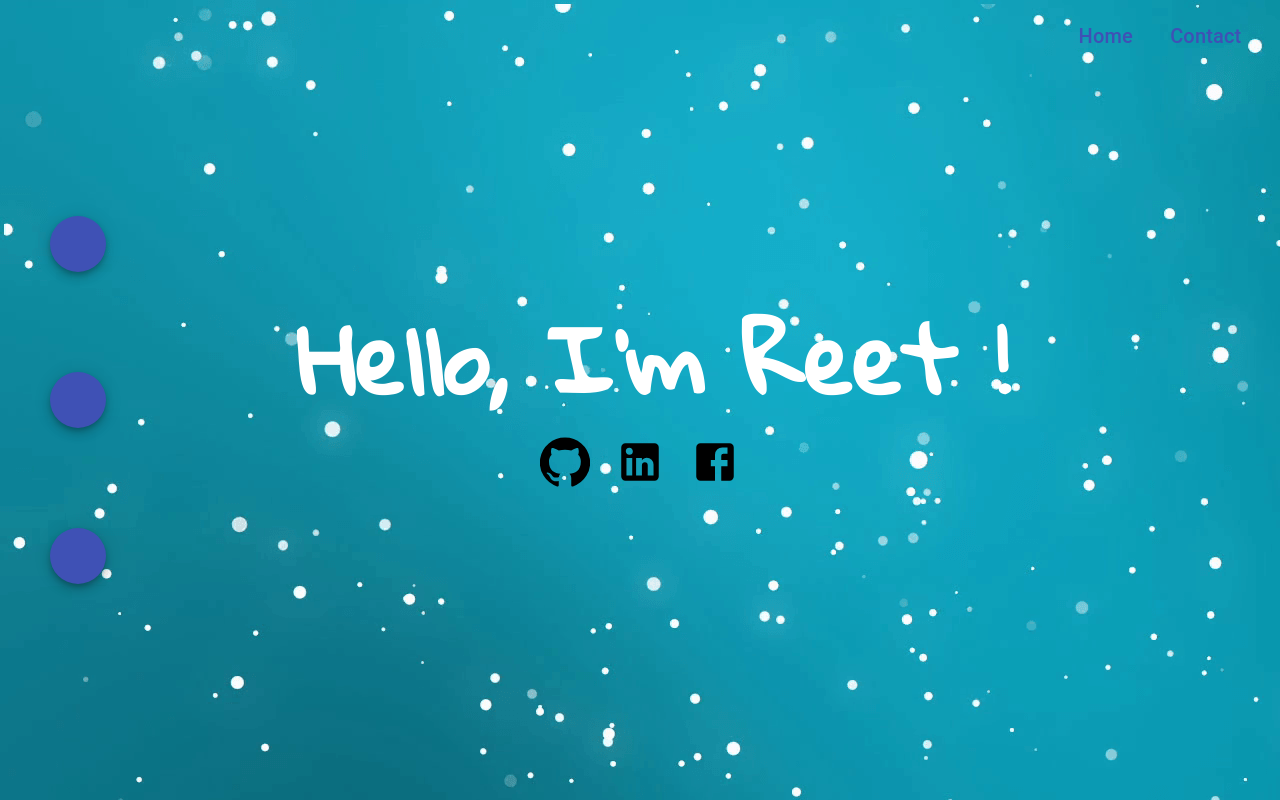
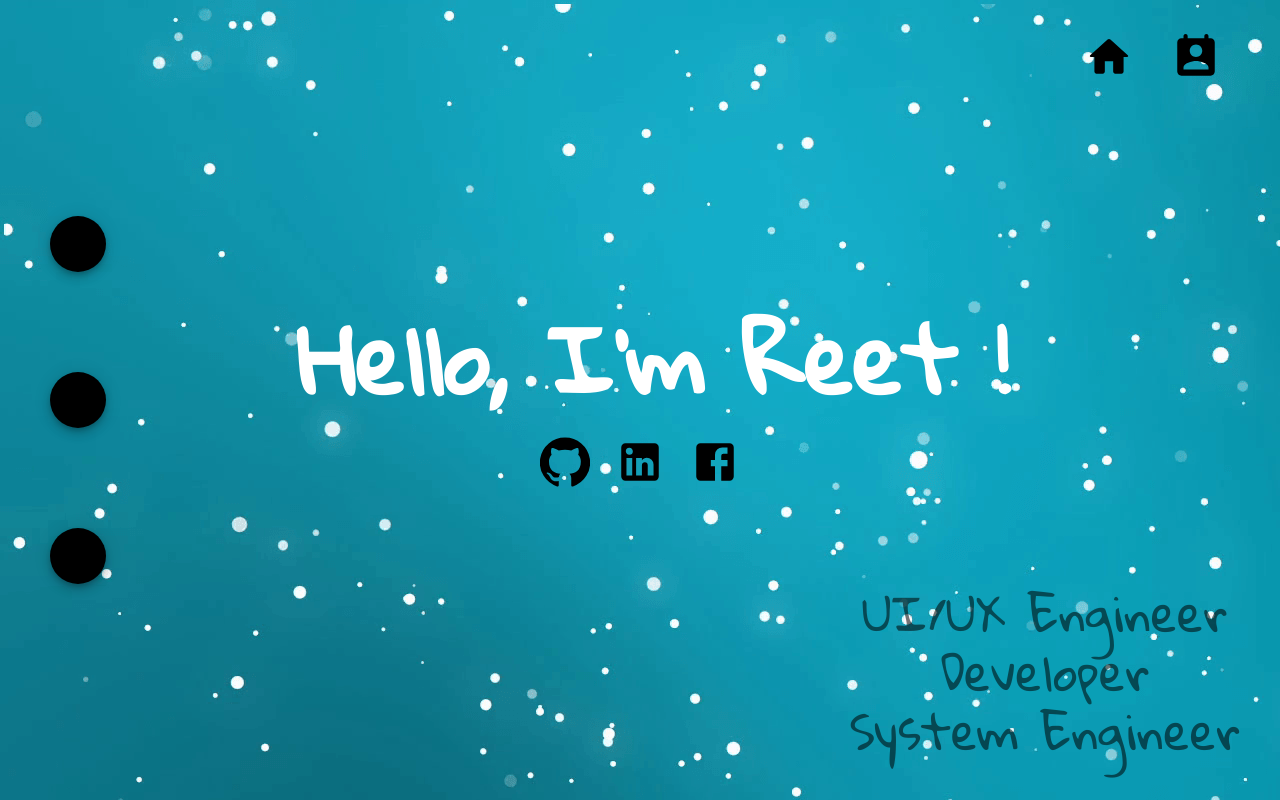
Before and after one commit to reetp1dev/portfolio, a React (Create React App) app: page / in a window 1280 px wide. Built offline with nearby package versions, Linux system fonts and the light colour scheme.

Commit message:
added icons/profile

```diff
--- a/public/index.html
+++ b/public/index.html
@@ -12,6 +12,10 @@
     <link rel="apple-touch-icon" href="%PUBLIC_URL%/logo192.png" />
     <link
       href="https://fonts.googleapis.com/css?family=Gloria+Hallelujah&display=swap"
+      rel="stylesheet"
+    />
+    <link
+      href="https://fonts.googleapis.com/css?family=Pacifico&display=swap"
       rel="stylesheet"
     />
     <!--
--- a/src/App.js
+++ b/src/App.js
@@ -11,13 +11,17 @@ import Link from "@material-ui/core/Link";
 import GitHubIcon from "@material-ui/icons/GitHub";
 import LinkedInIcon from "@material-ui/icons/LinkedIn";
 import FacebookIcon from "@material-ui/icons/Facebook";
+import Divider from "@material-ui/core/Divider";
+import HomeRoundedIcon from "@material-ui/icons/HomeRounded";
+import Contact from "@material-ui/icons/PermContactCalendarRounded";
+import IconButton from "@material-ui/core/IconButton";
 
 const useStyle = makeStyles(theme => ({
   app: {
     backgroundImage: `url(${wallpaper})`,
     minHeight: "100vh",
     display: "flex",
-    flexDirection: "row",
+    flexDirection: "column",
     alignItems: "center",
     justifyContent: "center",
     width: "100%",
@@ -44,13 +48,15 @@ const useStyle = makeStyles(theme => ({
 
   fab: {
     margin: 50,
-    padding: 10
+    padding: 10,
+    backgroundColor: "black"
   },
   linkbox: {
-    width: 200,
+    width: 175,
     display: "flex",
     position: "absolute",
     margin: 10,
+    marginRight: 30,
     padding: 10,
     top: 0,
     right: 0,
@@ -71,6 +77,19 @@ const useStyle = makeStyles(theme => ({
     justifyContent: "space-between",
     paddingTop: 25,
     width: 200
+  },
+
+  profiledetails: {
+    display: "flex",
+    justifyContent: "space-around",
+    flexDirection: "Column",
+    alignItems: "center",
+    position: "absolute",
+    margin: 30,
+    padding: 10,
+    bottom: 0,
+    right: 0,
+    height: 175
   }
 }));
 
@@ -81,9 +100,9 @@ function App() {
     <div className={classes.app}>
       {/* <Box className={classes.mainbox}> */}
       <div className={classes.fablist}>
-        <Fab color="primary" className={classes.fab}></Fab>
-        <Fab color="primary" className={classes.fab}></Fab>
-        <Fab color="primary" className={classes.fab}></Fab>
+        <Fab className={classes.fab}></Fab>
+        <Fab className={classes.fab}></Fab>
+        <Fab className={classes.fab}></Fab>
       </div>
       <div className={classes.titlebox}>
         <Typography
@@ -112,12 +131,38 @@ function App() {
       </div>
       {/* </Box> */}
       <div className={classes.linkbox}>
-        <Link href="/home">
-          <Typography variant="h6">Home</Typography>
-        </Link>
-        <Link href="/contact">
-          <Typography variant="h6">Contact</Typography>
-        </Link>
+        <IconButton color="inherit">
+          <HomeRoundedIcon style={{ fontSize: 50 }} />
+        </IconButton>
+        <IconButton color="inherit">
+          <Contact style={{ fontSize: 50 }} />
+        </IconButton>
+      </div>
+      <div className={classes.profiledetails}>
+        <Typography
+          variant="h3"
+          color="textSecondary"
+          style={{ fontFamily: "Gloria Hallelujah", fontWeight: "500px" }}
+        >
+          UI/UX Engineer
+        </Typography>
+        <Divider></Divider>
+
+        <Typography
+          variant="h3"
+          color="textSecondary"
+          style={{ fontFamily: "Gloria Hallelujah" }}
+        >
+          Developer
+        </Typography>
+        <Divider></Divider>
+        <Typography
+          variant="h3"
+          color="textSecondary"
+          style={{ fontFamily: "Gloria Hallelujah" }}
+        >
+          System Engineer
+        </Typography>
       </div>
     </div>
   );
```
